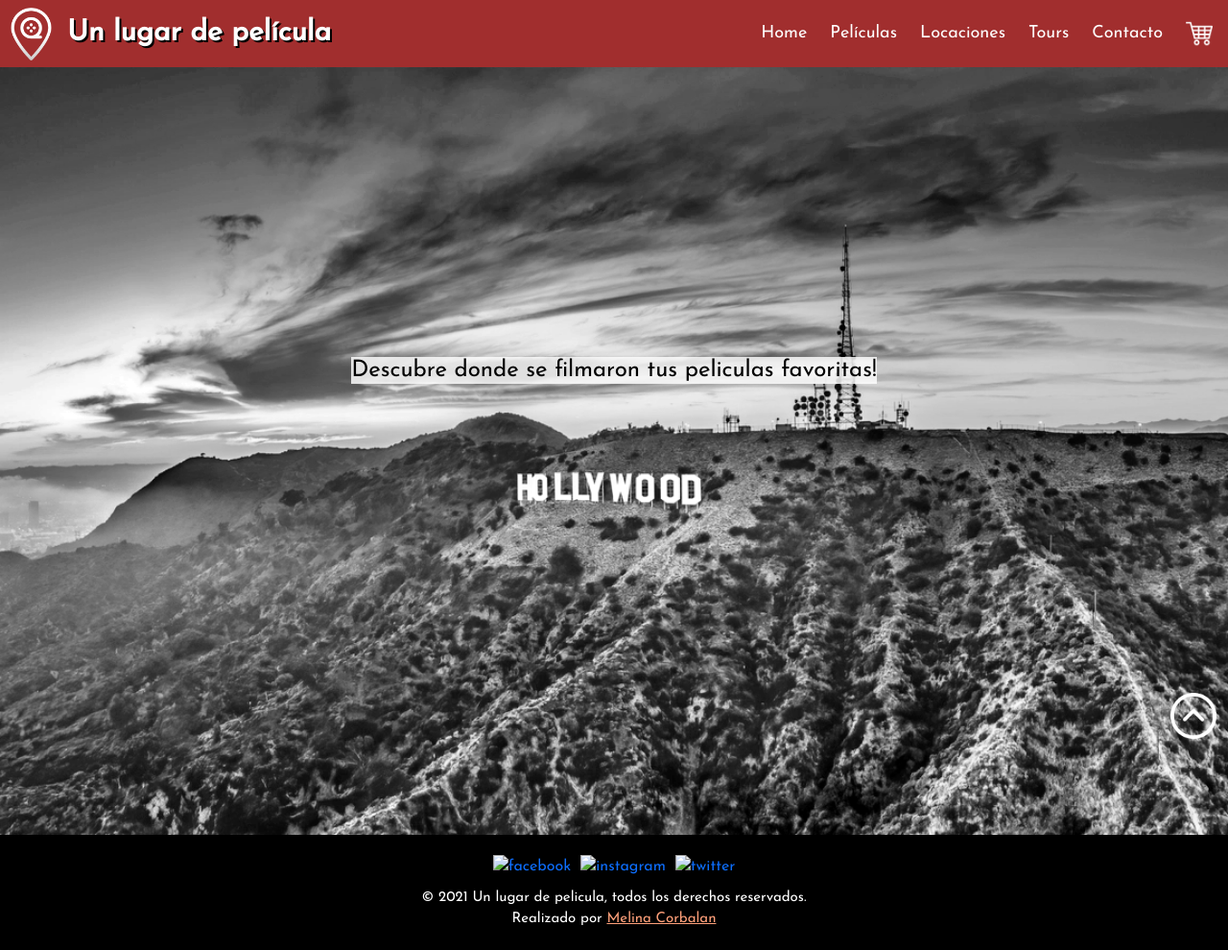
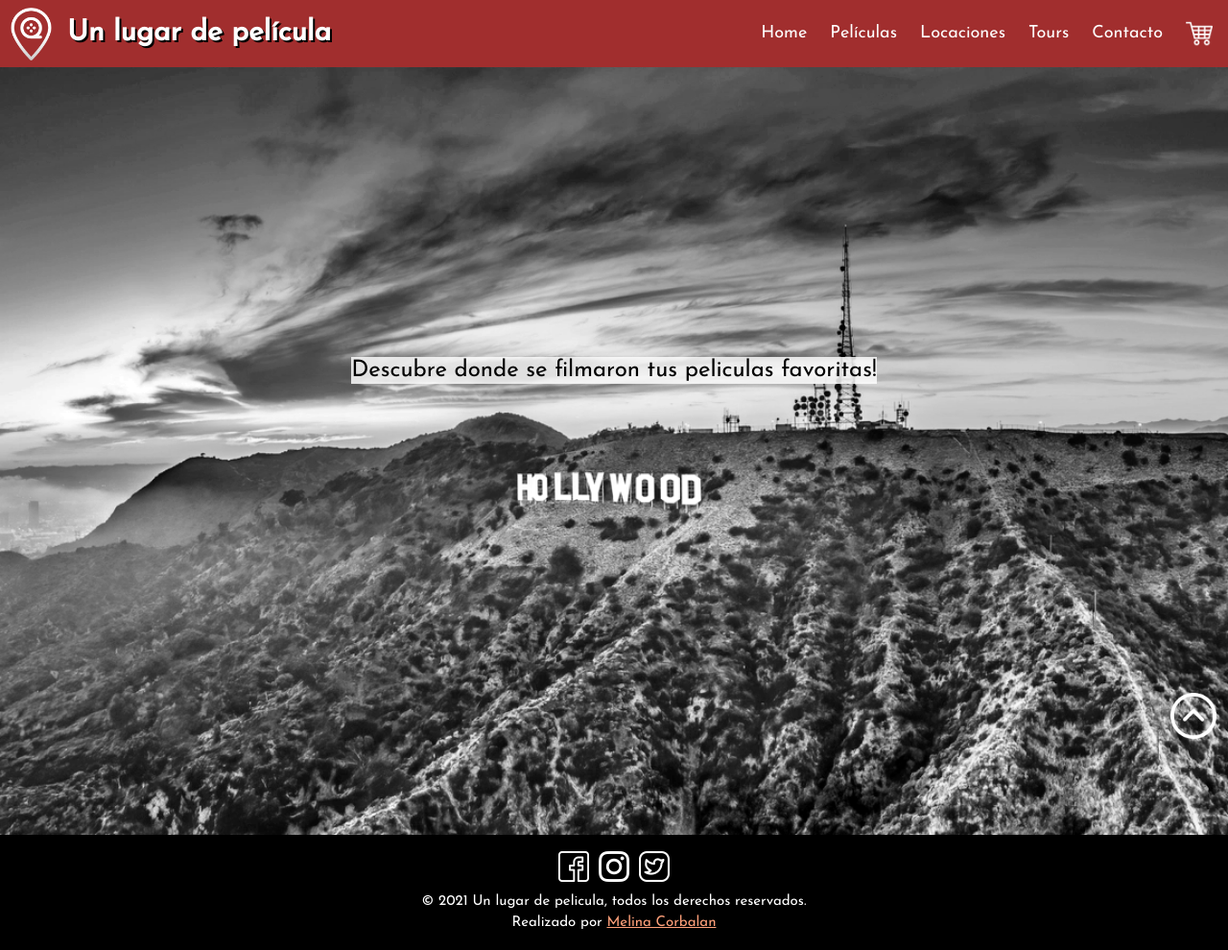
Before and after one commit to melinacorbalan/final_project, a website: page index.html in a window 1280 px wide. Shown: the whole page at 96% size. Drawn offline with nearby package versions, Linux system fonts and the light colour scheme; the site is published under a folder, as on GitHub Pages, so addresses that start at the root find nothing.

Commit message:
update links

```diff
--- a/index.html
+++ b/index.html
@@ -84,13 +84,13 @@
     <footer class="footer">
         <div id="soMeIcons">
             <a href="http://www.facebook.com">
-                <img src="/Multimedia/icons/facebook-icon.png" alt="facebook">
+                <img src="Multimedia/icons/facebook-icon.png" alt="facebook">
             </a>
             <a href="http://www.instagram.com">
-                <img src="/Multimedia/icons/instagram-icon.png" alt="instagram">
+                <img src="Multimedia/icons/instagram-icon.png" alt="instagram">
             </a>
             <a href="http://www.twitter.com">
-                <img src="/Multimedia/icons/twitter-icon.png" alt="twitter">
+                <img src="Multimedia/icons/twitter-icon.png" alt="twitter">
             </a>
 
         </div>
```
